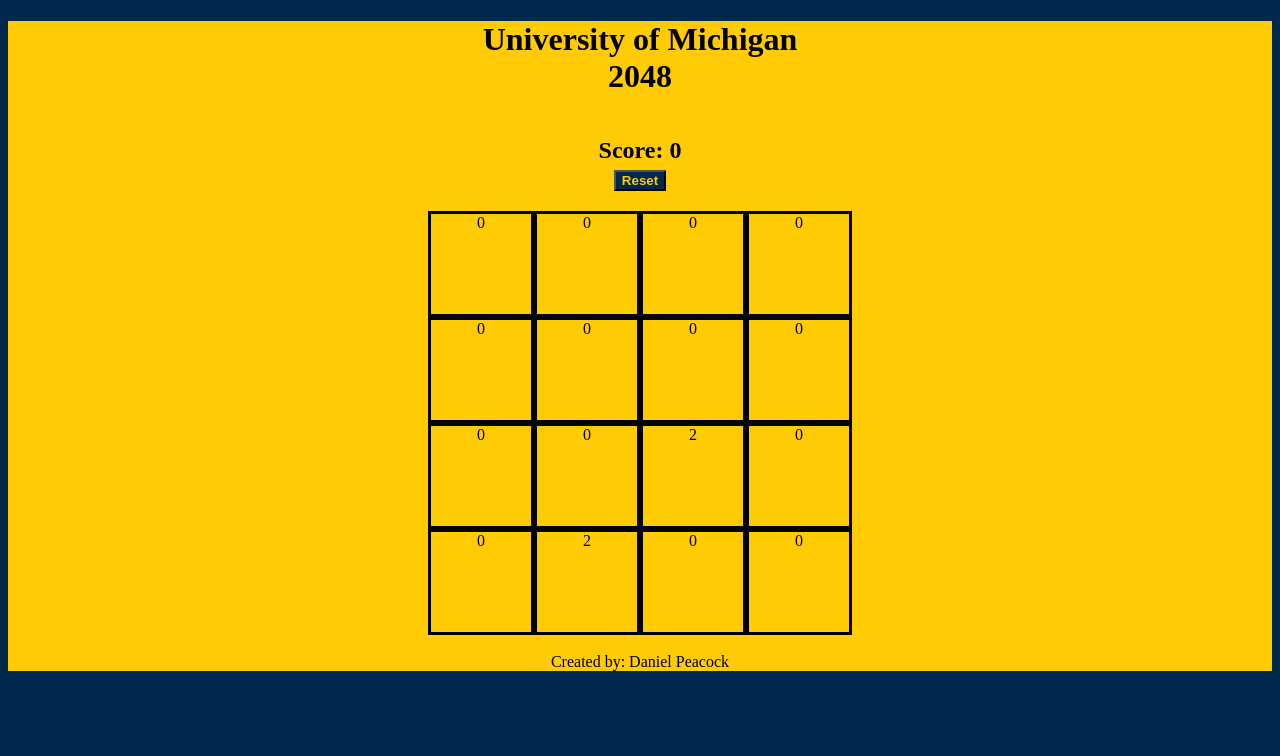
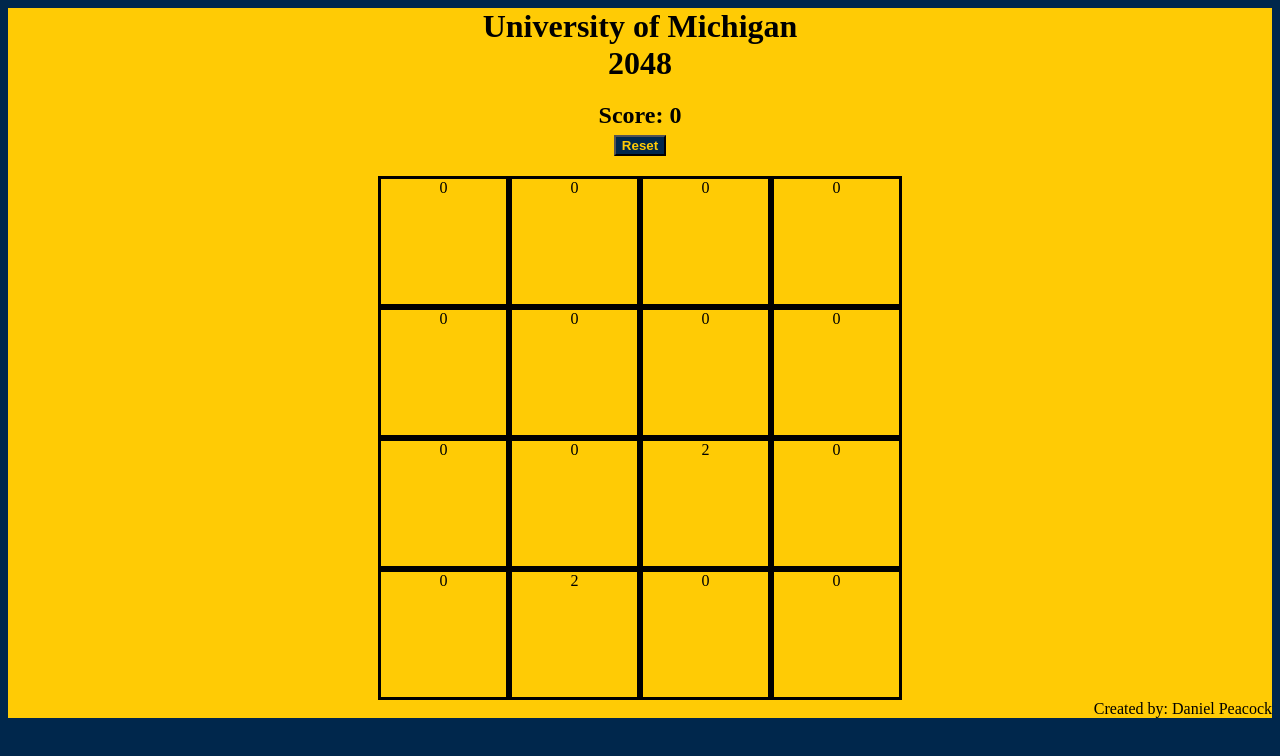
Before and after one commit to dpeacockk/UMich-2048, a React (Vite) app: page / in a window 1280 px wide. Shown: the top 756 px of the page. Built offline with nearby package versions, Linux system fonts and the light colour scheme.

Commit message:
keydown event works

```diff
--- a/src/board.jsx
+++ b/src/board.jsx
@@ -5,14 +5,26 @@
 
 function Board() {
     let init_rows = [
-        <Row vals={[0,0,0,0]}/>,
-        <Row vals={[0,0,0,0]}/>,
-        <Row vals={[0,0,2,0]}/>,
-        <Row vals={[0,2,0,0]}/>
+        <Row key="row0" vals={[0,0,0,0]}/>,
+        <Row key="row1" vals={[0,0,0,0]}/>,
+        <Row key="row2" vals={[0,0,2,0]}/>,
+        <Row key="row3" vals={[0,2,0,0]}/>
     ];
-
     const [score, setScore] = useState(0);
     const [rows, setRows] = useState(init_rows);
+
+    document.addEventListener("keydown", (e) => {
+        e.preventDefault();
+        if (e.key === "ArrowUp") {
+          console.log("up arrow pressed");
+        } else if (e.key === "ArrowDown") {
+          console.log("down arrow pressed");
+        } else if (e.key === "ArrowLeft") {
+          console.log("left arrow pressed");
+        } else if (e.key === "ArrowRight") {
+          console.log("right arrow pressed");
+        }
+      });
 
     function resetBoard(){
         setScore(0)
@@ -34,7 +46,7 @@
         {rows}
 
         <div class="credits">
-            <br/>Created by: Daniel Peacock
+        Created by: Daniel Peacock
         </div>
     </div>
     )
--- a/src/styles.css
+++ b/src/styles.css
@@ -11,6 +11,7 @@
 
 h1 {
     text-align: center;
+    margin: 0px;
 }
 
 h2{
@@ -19,8 +20,8 @@
 
 .tile{
     border-style: solid;
-    width: 100px;
-    height: 100px;
+    width: 125px;
+    height: 125px;
     float:left;
     display: flex;
     justify-content: center;
@@ -42,5 +43,5 @@
 }
 
 .credits{
-    text-align: center;
+    text-align: right;
 }
```
Also changed, not shown: 2 other files (tests, documents, lock files or other folders).
